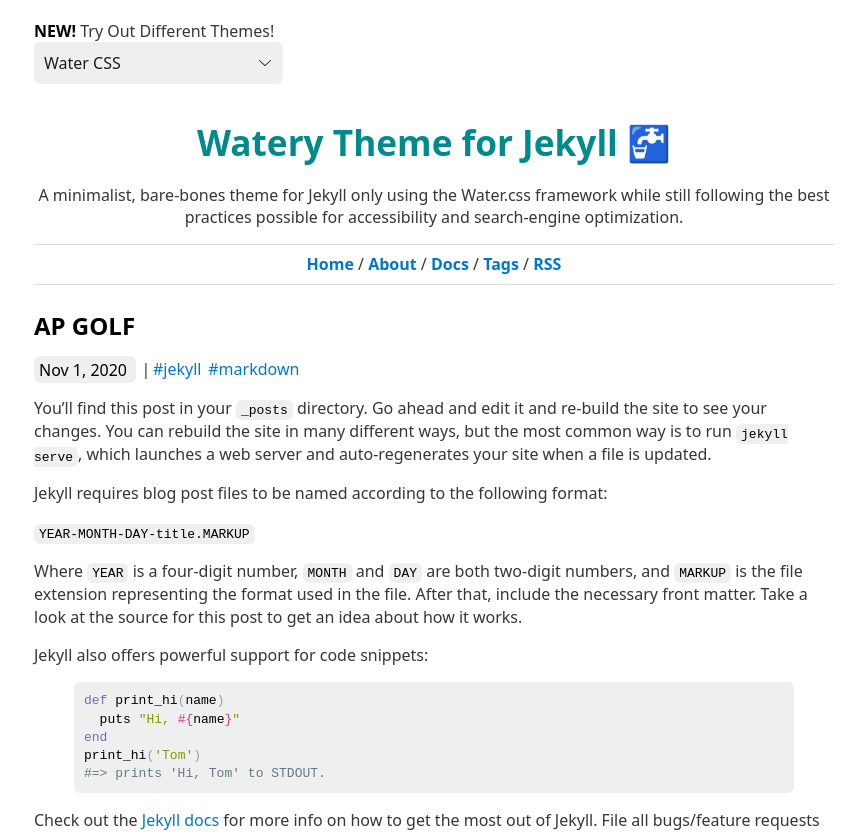
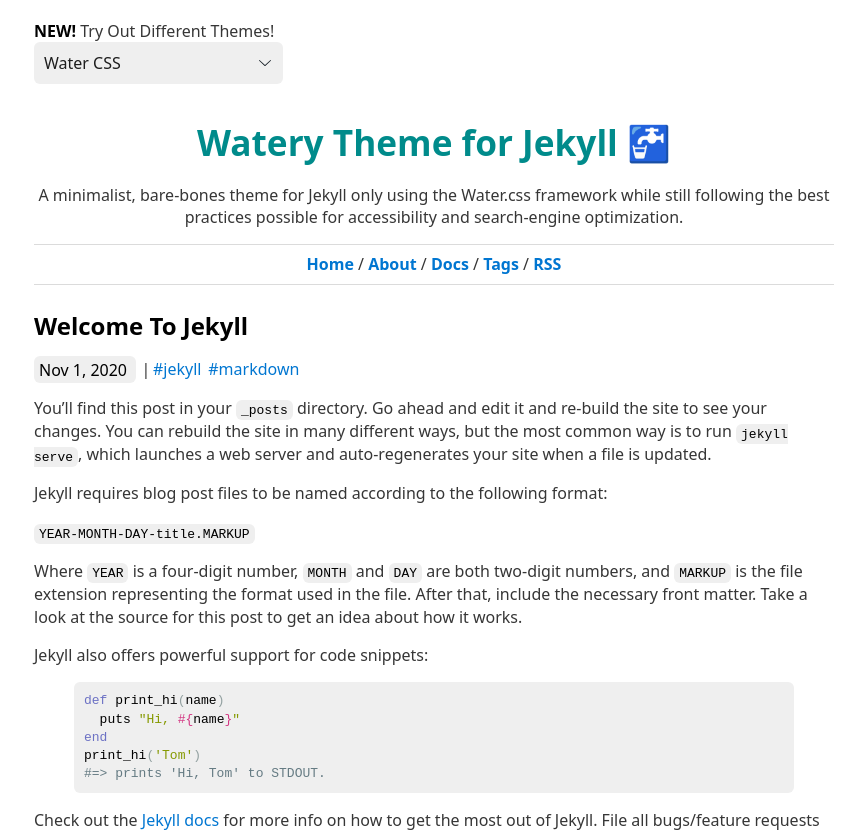
Before and after one commit to stackbit-projects/apgolftest-6c649, a Jekyll site: the page built from _posts/2020-11-01-welcome-to-jekyll.markdown, in a window 1280 px wide. Shown: the top 835 px of the page, without its empty margins (206-1067 px from the left). Built offline with Jekyll 4.4.1, drawn with Linux system fonts in a browser that asks for light colours.

Commit message:
2020-11-01-welcome-to-jekyll.markdown: updated title

```diff
--- a/_posts/2020-11-01-welcome-to-jekyll.markdown
+++ b/_posts/2020-11-01-welcome-to-jekyll.markdown
@@ -1,6 +1,5 @@
 ---
 layout: post
-title: AP GOLF
 date: '2020-11-01'
 tags:
   - jekyll
```
